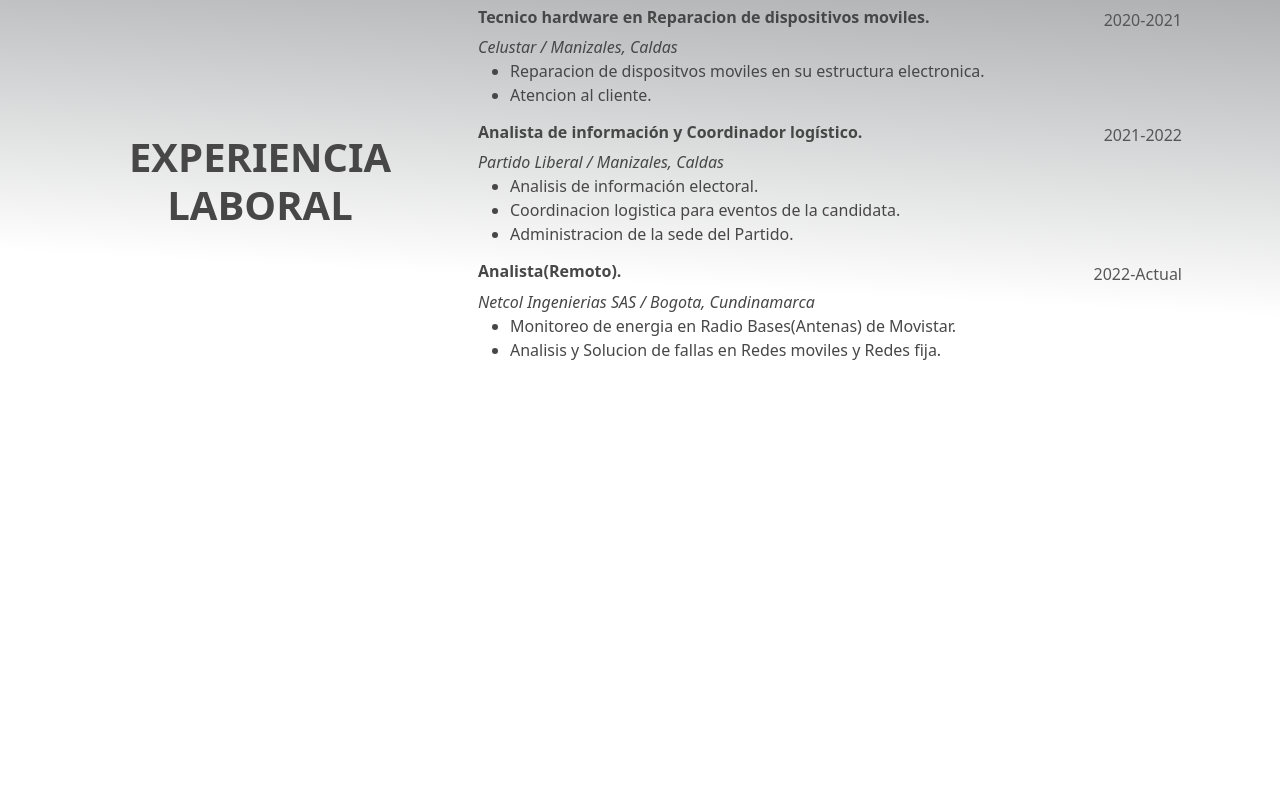
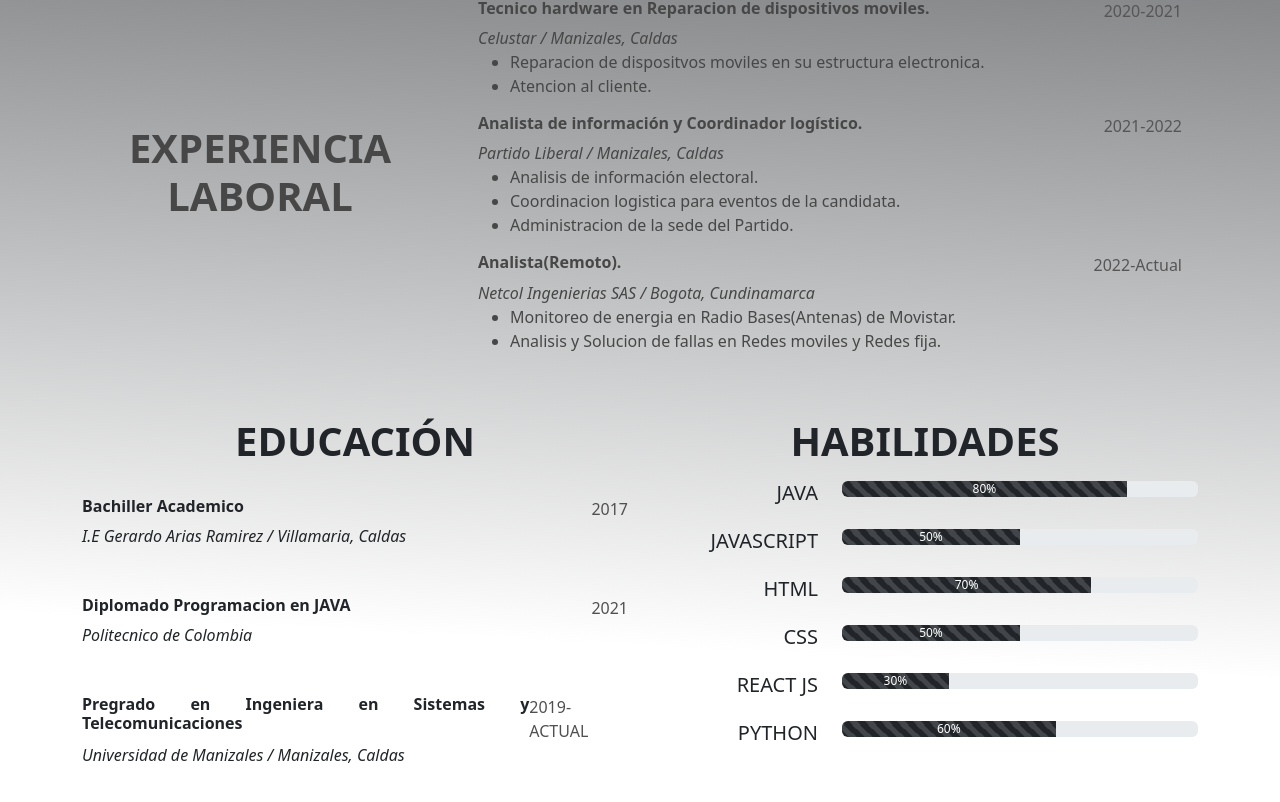
Before and after one commit to Mateo1310/curriculum-vitae-react, a React (Create React App) app: page / in a window 1280 px wide. Shown: the part 564-1366 px from the top of the page. Before the commit the page ends 958 px from the top, so only its background shows below. Built offline with nearby package versions, Linux system fonts and the light colour scheme.

Commit message:
Añadiendo seccion de educacion y habilidades, tambien modificaciones en los estilos del proyecto

```diff
--- a/public/index.html
+++ b/public/index.html
@@ -9,7 +9,6 @@
       name="description"
       content="Web site created using create-react-app"
     />
-    <link rel="apple-touch-icon" href="%PUBLIC_URL%/logo192.png" />
     <!--
       manifest.json provides metadata used when your web app is installed on a
       user's mobile device or desktop. See https://developers.google.com/web/fundamentals/web-app-manifest/
--- a/src/App.js
+++ b/src/App.js
@@ -4,13 +4,15 @@ import 'bootstrap/dist/css/bootstrap.min.css';
 import Navegacion from './components/nav-bar';
 import Header from './components/header';
 import Experience from './components/experience';
+import EducacionHabilidades from './components/edu-hab';
 
 const App = () => {
   return (
     <div className="App">
-      <Navegacion id='home'/>
-      <Header id='quien-soy'/>
-      <Experience id='experiencia'/>
+      <Navegacion/>
+      <Header/>
+      <Experience/>
+      <EducacionHabilidades />
     </div>
   );
 }
--- /dev/null
+++ b/src/components/edu-hab/index.jsx
@@ -0,0 +1,94 @@
+import React from "react";
+import './styles/index.css';
+import { Row, Container } from "react-bootstrap";
+import ProgressBar from 'react-bootstrap/ProgressBar';
+
+
+
+const EducacionHabilidades = () => {
+    return(
+        <div className="container-edu-hab">
+            <Container>
+                <Row>
+                    <div className="col-sm-12 col-md-12 col-lg-6 col-xl-6 my-3 section-education">
+                        <h1 className="fw-bold align-middle my-3">EDUCACIÓN</h1>
+                        <div className="educacion-item my-3 py-3">
+                            <div className="d-flex justify-content-between">
+                                <h6 className="fw-bold">Bachiller Academico</h6>
+                                <span>2017</span>
+                            </div>
+                            <i>I.E Gerardo Arias Ramirez / Villamaria, Caldas</i>
+                        </div>
+                        <div className="educacion-item my-3 py-3 text-left">
+                            <div className="d-flex justify-content-between">
+                                <h6 className="fw-bold">Diplomado Programacion en JAVA</h6>
+                                <span>2021</span>
+                            </div>
+                            <i>Politecnico de Colombia</i>
+                        </div>
+                        <div className="educacion-item my-3 py-3">
+                            <div className="d-flex justify-content-between">
+                                <h6 className="fw-bold">Pregrado en Ingeniera en Sistemas y Telecomunicaciones</h6>
+                                <span>2019-ACTUAL</span>
+                            </div>
+                            <i>Universidad de Manizales / Manizales, Caldas</i>
+                        </div>
+                    </div>
+                    <div className="col-sm-12 col-md-12 col-lg-6 col-xl-6 my-3">
+                        <h1 className="fw-bold align-middle my-3">HABILIDADES</h1>
+                        <div class="row my-3">
+                            <div class="col-sm-4">
+                                <h5>JAVA</h5>
+                            </div>
+                            <div class="col-sm-8">
+                                <ProgressBar animated variant="dark" now={80} label={`80%`} />
+                            </div>
+                        </div>
+                        <div class="row my-3">
+                            <div class="col-sm-4">
+                                <h5>JAVASCRIPT</h5>
+                            </div>
+                            <div class="col-sm-8">
+                                <ProgressBar animated variant="dark" now={50} label={`50%`} />
+                            </div>
+                        </div>
+                        <div class="row my-3">
+                            <div class="col-sm-4">
+                                <h5>HTML</h5>
+                            </div>
+                            <div class="col-sm-8">
+                                <ProgressBar animated variant="dark" now={70} label={`70%`} />
+                            </div>
+                        </div>
+                        <div class="row my-3">
+                            <div class="col-sm-4">
+                                <h5>CSS</h5>
+                            </div>
+                            <div class="col-sm-8">
+                                <ProgressBar animated variant="dark" now={50} label={`50%`} />
+                            </div>
+                        </div>
+                        <div class="row my-3">
+                            <div class="col-sm-4">
+                                <h5>REACT JS</h5>
+                            </div>
+                            <div class="col-sm-8">
+                                <ProgressBar animated variant="dark" now={30} label={`30%`} />
+                            </div>
+                        </div>
+                        <div class="row my-3">
+                            <div class="col-sm-4">
+                                <h5>PYTHON</h5>
+                            </div>
+                            <div class="col-sm-8">
+                                <ProgressBar animated variant="dark" now={60} label={`60%`} />
+                            </div>
+                        </div>
+                    </div>
+                </Row>
+            </Container>
+        </div>
+    );
+};
+
+export default EducacionHabilidades;
--- /dev/null
+++ b/src/components/edu-hab/styles/index.css
@@ -0,0 +1,15 @@
+.section-education {
+    text-align: justify;
+}
+
+.section-education h1 {
+    text-align: center;
+}
+
+.section-education span {
+    color: #505050;
+}
+
+.row h5 {
+    text-align: end;
+}
--- a/src/components/nav-bar/index.jsx
+++ b/src/components/nav-bar/index.jsx
@@ -10,14 +10,13 @@ const Navegacion = () => {
         <div>
             <Navbar bg="dark" variant="dark" expand="xl" sticky="top">
                 <Container fluid>
-                    <Navbar.Brand href="#home" className="fs-3 mx-3">Mateo Rodriguez Garcia <span>Desarrollador Web</span></Navbar.Brand>
+                    <Navbar.Brand href="#home" className="fs-3 mx-3 fw-bold">Mateo Rodriguez Garcia <span>Desarrollador Web</span></Navbar.Brand>
                     <Navbar.Toggle aria-controls="navbarScroll"/>
                     <Navbar.Collapse id="navbarScroll d-flex justify-content-right">
                         <Nav className="me-auto my-2 my-lg-0" style={{ maxHeight: '200px' }} navbarScroll>
                         |   <Nav.Link href="#quien-soy">¿Quien soy?</Nav.Link>
                             <Nav.Link href="#experiencia">Experiencia</Nav.Link>
-                            <Nav.Link href="#educacion">Educación</Nav.Link>
-                            <Nav.Link href="#Habilidades">Habilidades</Nav.Link>
+                            <Nav.Link href="#educacion-habilidades">Educación Y Habilidades</Nav.Link>
                             <Nav.Link href="#contacto" className="align-content-end">Contacto</Nav.Link>
                         </Nav>
                     </Navbar.Collapse>
```
Also changed, not shown: src/components/experience/index.jsx (+17 -17 lines), src/components/header/img/foto-mateo.png.
